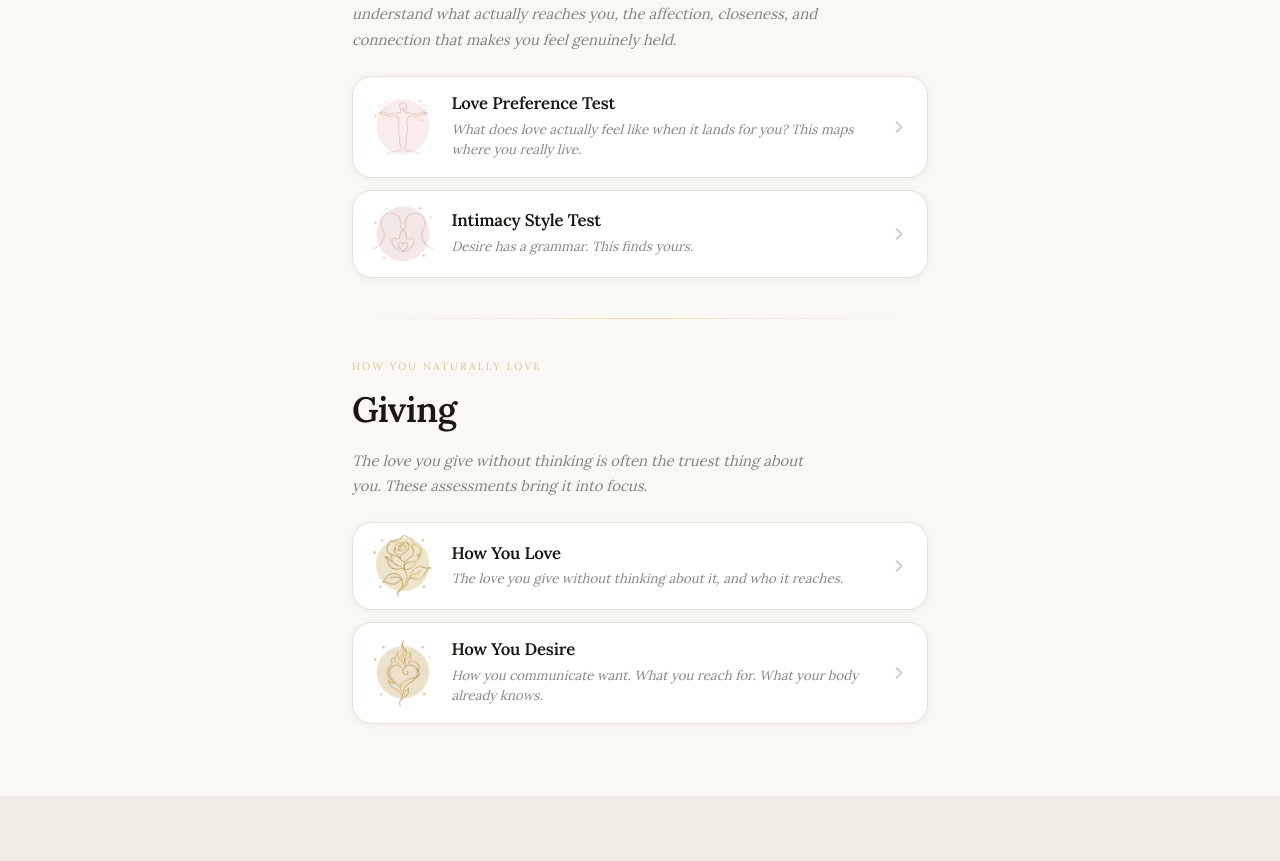
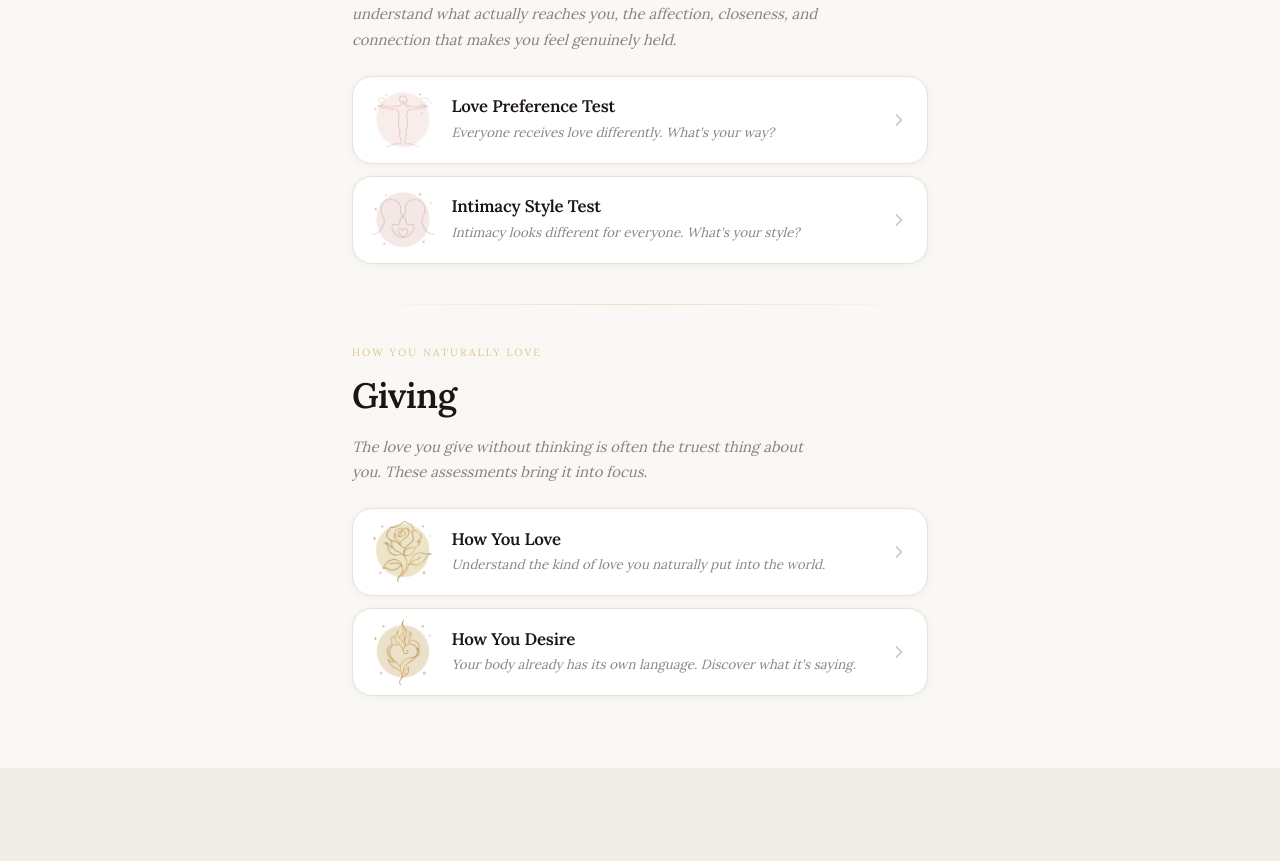
Before and after one commit to kynaruniverse/love-compass, a Next.js app: page / in a window 1280 px wide. Shown: the part 1149-2010 px from the top of the page. Built offline with nearby package versions, Linux system fonts and the light colour scheme.

Commit message:
update assessments.ts

```diff
--- a/data/assessments.ts
+++ b/data/assessments.ts
@@ -21,25 +21,25 @@ export const assessments: Assessment[] = [
   {
     slug: "love",
     title: "Love Preference Test",
-    description: "What does love actually feel like when it lands for you? This maps where you really live.",
+    description: "Everyone receives love differently. What's your way?",
     mode: "receiving"
   },
   {
     slug: "intimacy",
     title: "Intimacy Style Test",
-    description: "Desire has a grammar. This finds yours.",
+    description: "Intimacy looks different for everyone. What's your style?",
     mode: "receiving"
   },
   {
     slug: "love-giving",
     title: "How You Love",
-    description: "The love you give without thinking about it, and who it reaches.",
+    description: "Understand the kind of love you naturally put into the world.",
     mode: "giving"
   },
   {
     slug: "intimacy-giving",
     title: "How You Desire",
-    description: "How you communicate want. What you reach for. What your body already knows.",
+    description: "Your body already has its own language. Discover what it's saying.",
     mode: "giving"
-  }
+  },
 ];
```
